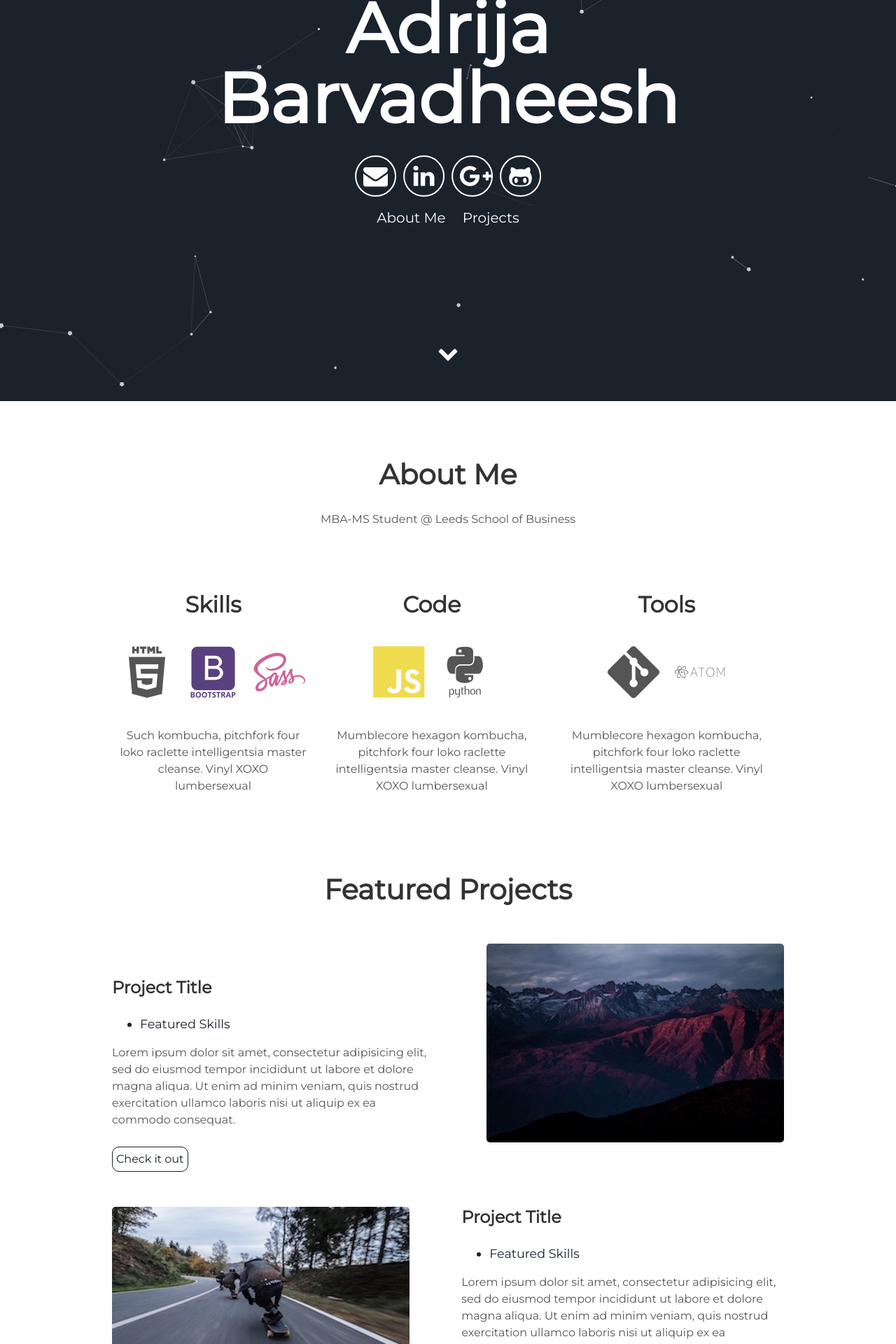
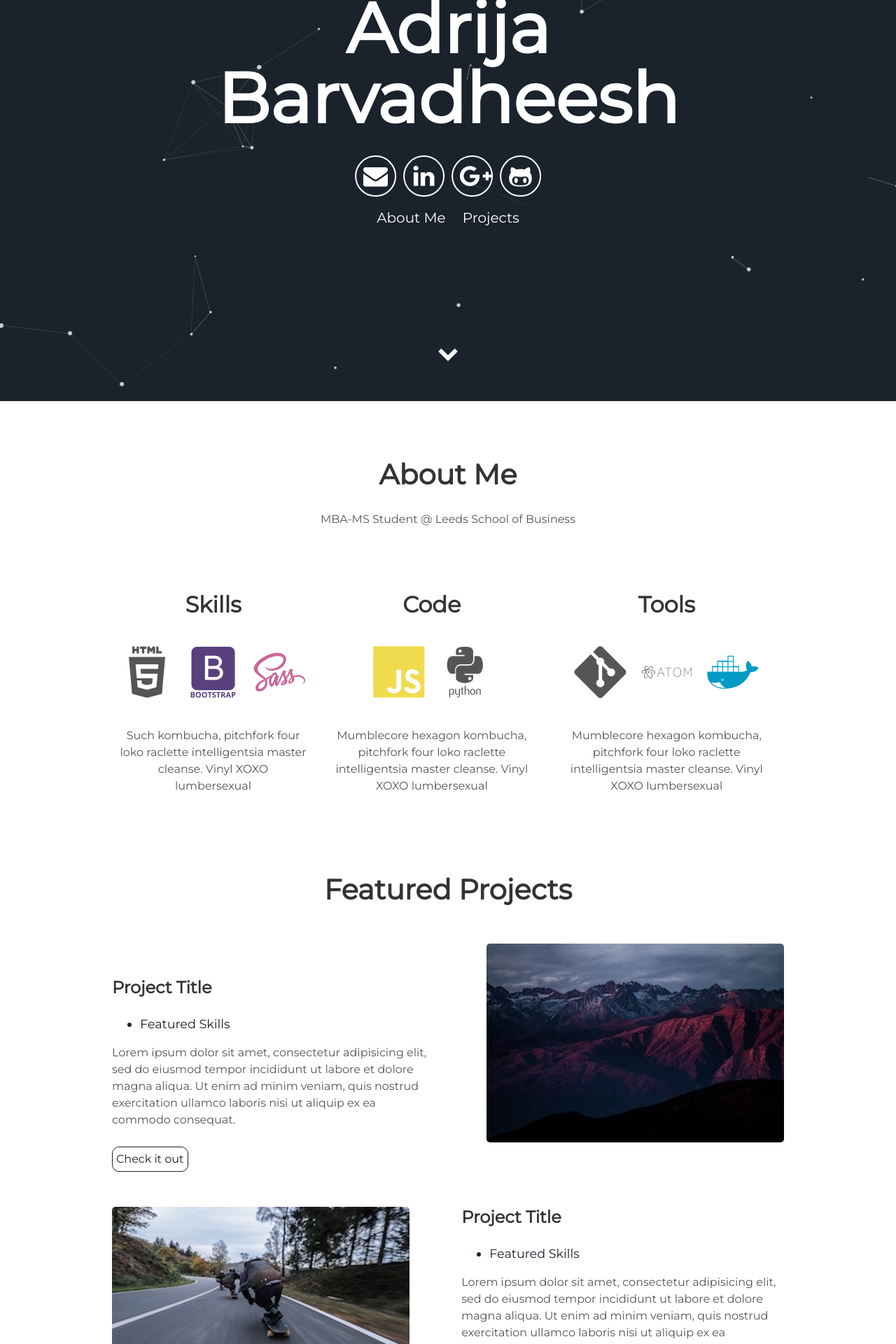
Before and after one commit to Adrija-B/Adrija-B.github.io, a Jekyll site: the page built from index.html, in a window 1280 px wide. Shown: the part 327-2247 px from the top of the page at 70% size. Built offline with Jekyll 4.4.1, drawn with Linux system fonts in a browser that asks for light colours.

Commit message:
Update about.html

```diff
--- a/_includes/about.html
+++ b/_includes/about.html
@@ -24,6 +24,7 @@
       <i class="devicon-git-plain"></i>
       <i class="devicon-jupyter-plain-wordmark colored"></i>
       <i class="devicon-atom-original-wordmark"></i>
+      <i class="devicon-docker-plain colored"></i>
       <p>Mumblecore hexagon kombucha, pitchfork four loko raclette intelligentsia master cleanse.
         Vinyl XOXO lumbersexual</p>
     </div>
```
